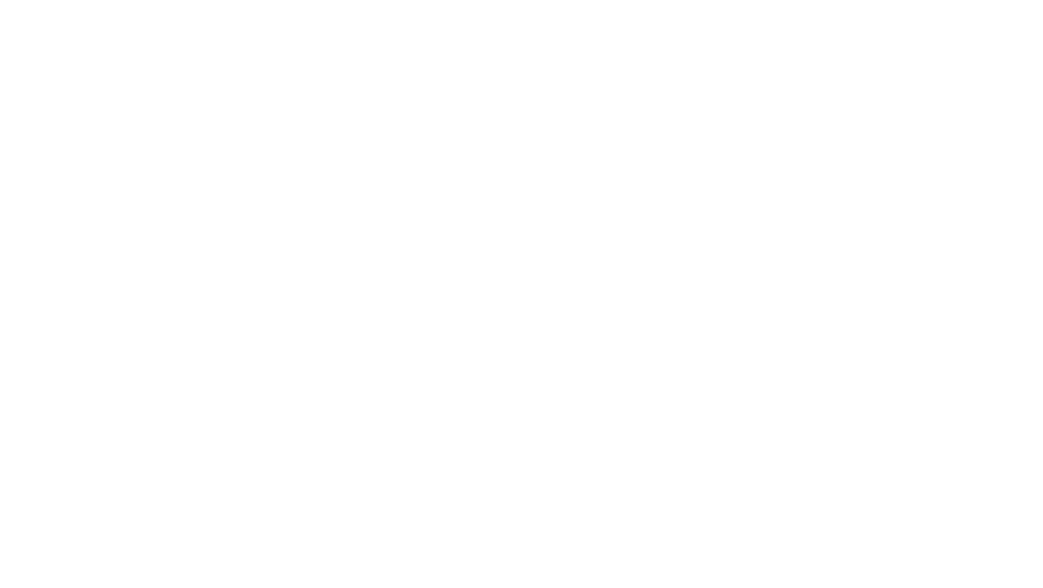
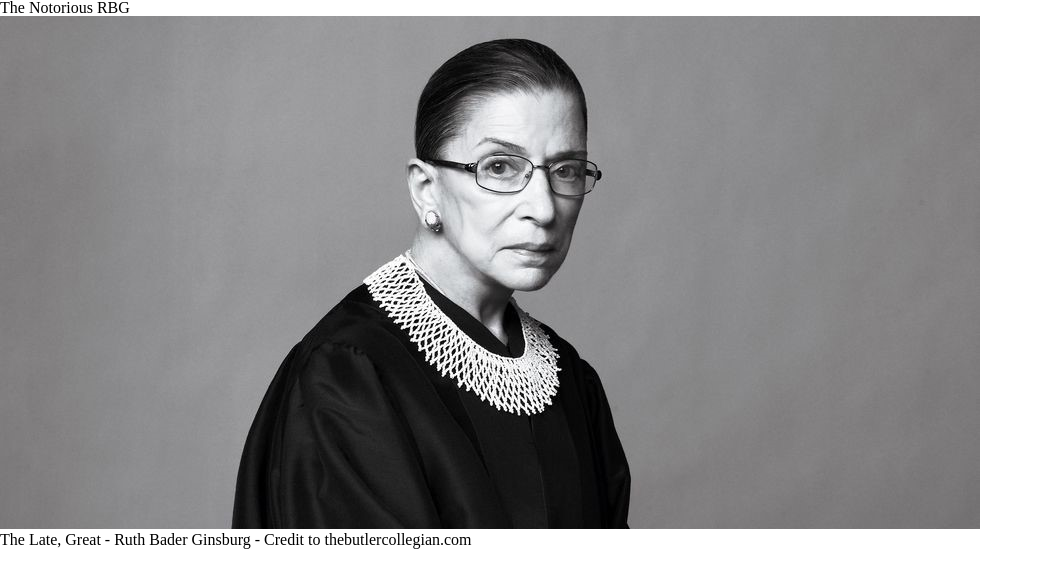
Before and after one commit to romangdev/tribute_page, a plain HTML site: page index.html in a window 1280 px wide. Shown: the whole page, without its empty margins (0-1043 px from the left). Drawn offline with Linux system fonts and the light colour scheme.

Commit message:
Added image, further structured html

```diff
--- a/index.html
+++ b/index.html
@@ -7,6 +7,23 @@
         <link rel="stylesheet" href="style.css" type="text/css">
     </head>
     <body>
+        <div id="main">
+            <header>
+                <h1 id="title">The Notorious RBG</h1>
+                <div id="img-div">
+                    <img id="image" src="images/RBG-img.jpg">
+                    <p id="img">The Late, Great - Ruth Bader Ginsburg - Credit to
+                         thebutlercollegian.com </p>
+                </div>
+            </header>
+            <main>
+                <div id="tribute-info">
 
+                </div>
+            </main>
+            <footer>
+
+            </footer>
+        </div>
     </body>
 </html>
```
Also changed, not shown: images/RBG-img.jpg (added).
